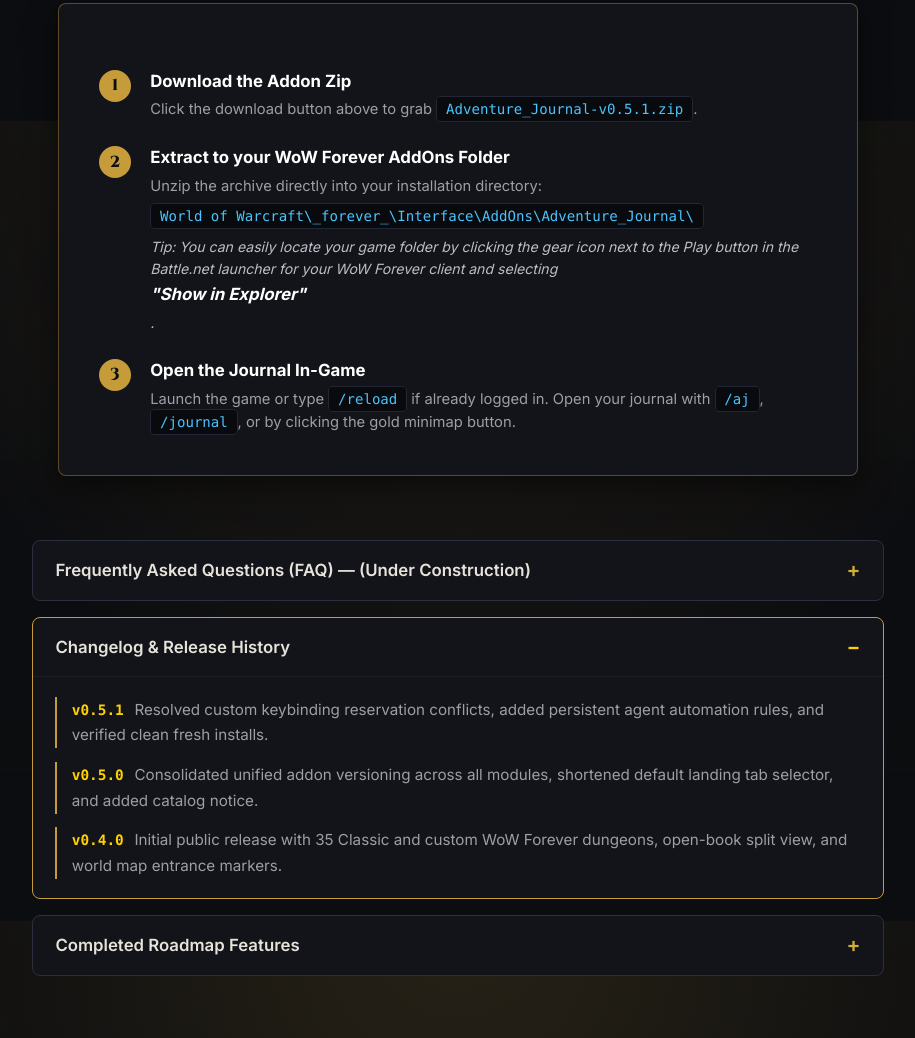
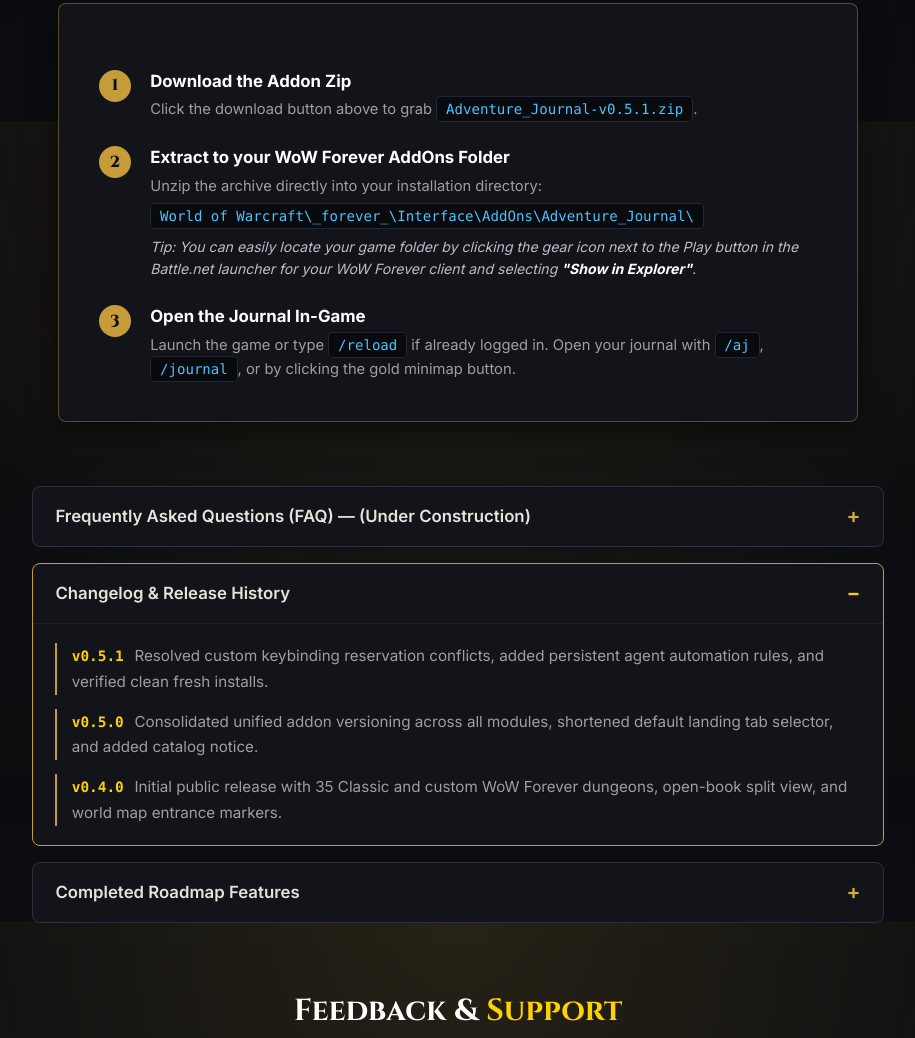
Before and after one commit to brandonpitts/adventure-journal, a plain HTML site: page index.html in a window 1280 px wide. Shown: the part 2279-3317 px from the top of the page, without its empty margins (182-1097 px from the left). Drawn offline with Linux system fonts and the light colour scheme.

Commit message:
fix(style): prevent strong tags inside step paragraphs from rendering as block elements

```diff
--- a/index.html
+++ b/index.html
@@ -400,11 +400,18 @@
       margin-top: 2px;
     }
 
-    .step-content strong {
+    .step-content > strong:first-child {
       display: block;
       color: #fff;
       font-size: 1.05rem;
       margin-bottom: 0.25rem;
+    }
+
+    .step-content p strong {
+      display: inline;
+      color: #fff;
+      font-size: inherit;
+      margin-bottom: 0;
     }
 
     .step-content p {
@@ -690,7 +697,7 @@
             <strong>Extract to your WoW Forever AddOns Folder</strong>
             <p>Unzip the archive directly into your installation directory:</p>
             <p style="margin-top: 0.4rem;"><code>World of Warcraft\_forever_\Interface\AddOns\Adventure_Journal\</code></p>
-            <p style="margin-top: 0.45rem; font-size: 0.88rem; color: #bfbcc7;"><em>Tip: You can easily locate your game folder by clicking the gear icon next to the Play button in the Battle.net launcher for your WoW Forever client and <span style="white-space: nowrap;">selecting <strong>"Show in Explorer"</strong>.</span></em></p>
+            <p style="margin-top: 0.45rem; font-size: 0.88rem; color: #bfbcc7;"><em>Tip: You can easily locate your game folder by clicking the gear icon next to the Play button in the Battle.net launcher for your WoW Forever client and selecting <strong>"Show in Explorer"</strong>.</em></p>
           </div>
         </li>
         <li>
```
